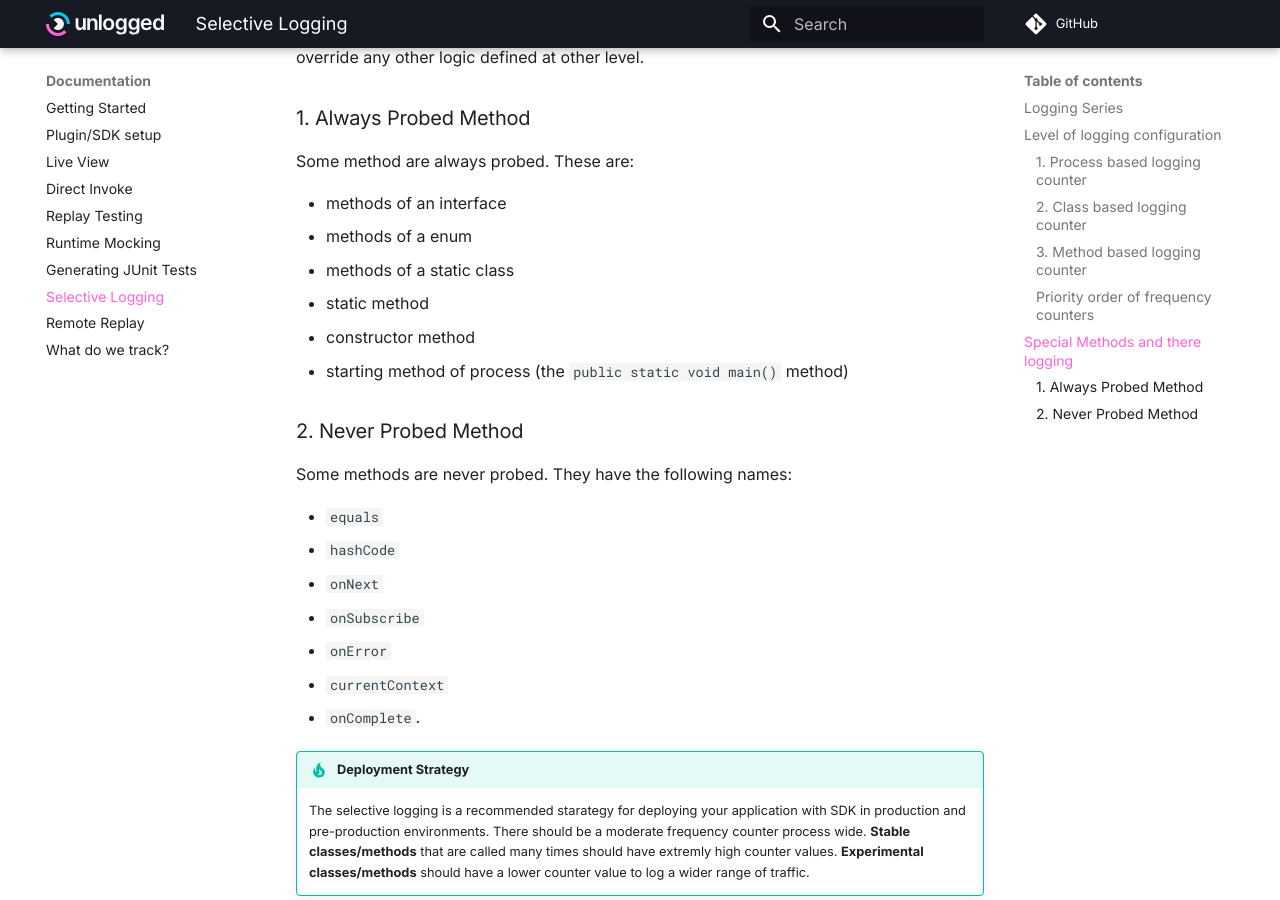
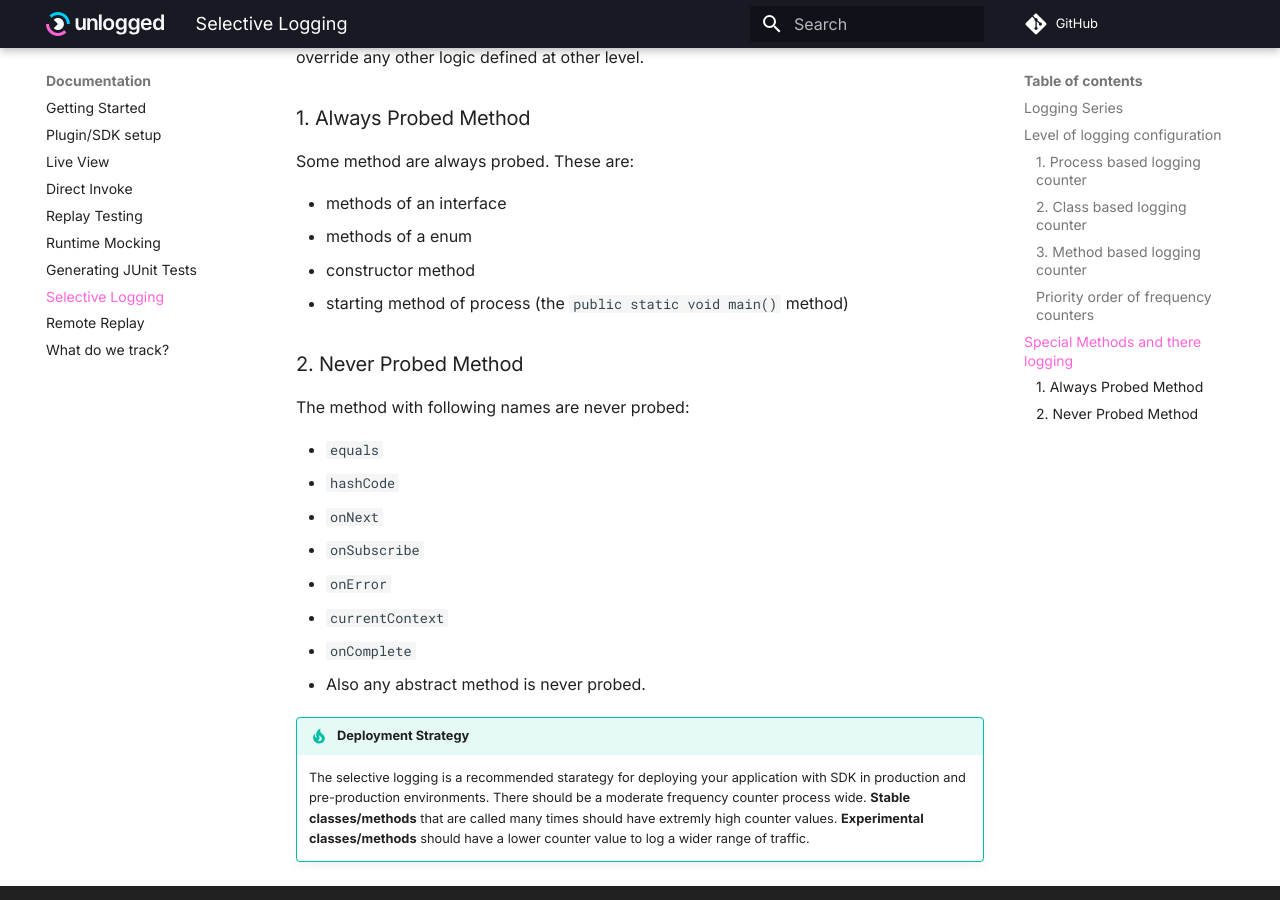
Before and after one commit to unloggedio/documentation, an MkDocs documentation site: the page built from docs/selective_logging.md, in a window 1280 px wide and 900 px high, scrolled down 2377 px. Built offline with MkDocs 1.6.1 and Material for MkDocs 9.7.7, drawn with Linux system fonts in a browser that asks for light colours; comment, search, counter and statistics services are not loaded.

Commit message:
fix selective logging filter

```diff
--- a/docs/selective_logging.md
+++ b/docs/selective_logging.md
@@ -81,13 +81,11 @@ Some method are always probed. These are:
 
 - methods of an interface
 - methods of a enum
-- methods of a static class
-- static method
 - constructor method
 - starting method of process (the `public static void main() ` method)
 
 ### 2. Never Probed Method
-Some methods are never probed. They have the following names:
+The method with following names are never probed:
 
 - `equals`
 - `hashCode`
@@ -95,7 +93,8 @@ Some methods are never probed. They have the following names:
 - `onSubscribe`
 - `onError`
 - `currentContext`
-- `onComplete`.
+- `onComplete`
+- Also any abstract method is never probed.
 
 !!! Tip "Deployment Strategy"
 	The selective logging is a recommended starategy for deploying your application with SDK in production and pre-production environments. There should be a moderate frequency counter process wide. **Stable classes/methods** that are called many times should have extremly high counter values. **Experimental classes/methods** should have a lower counter value to log a wider range of traffic.
```
